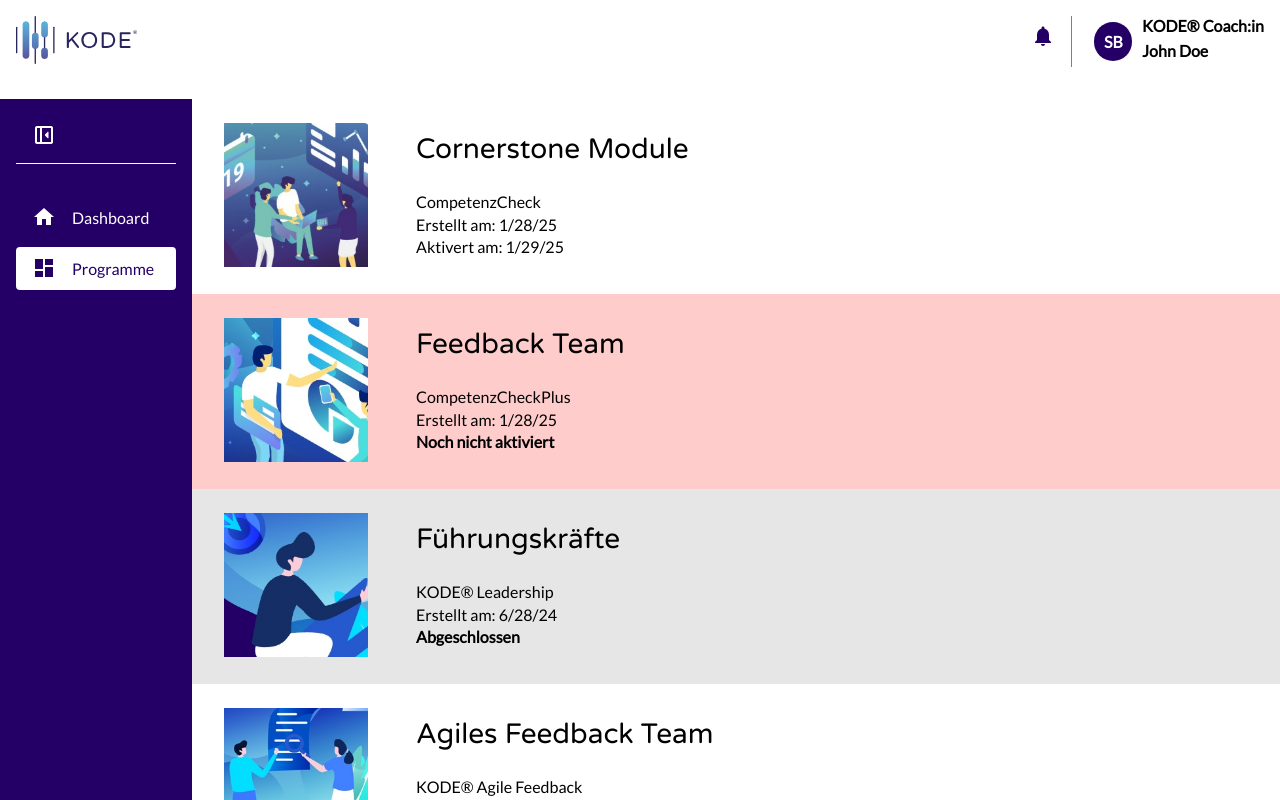
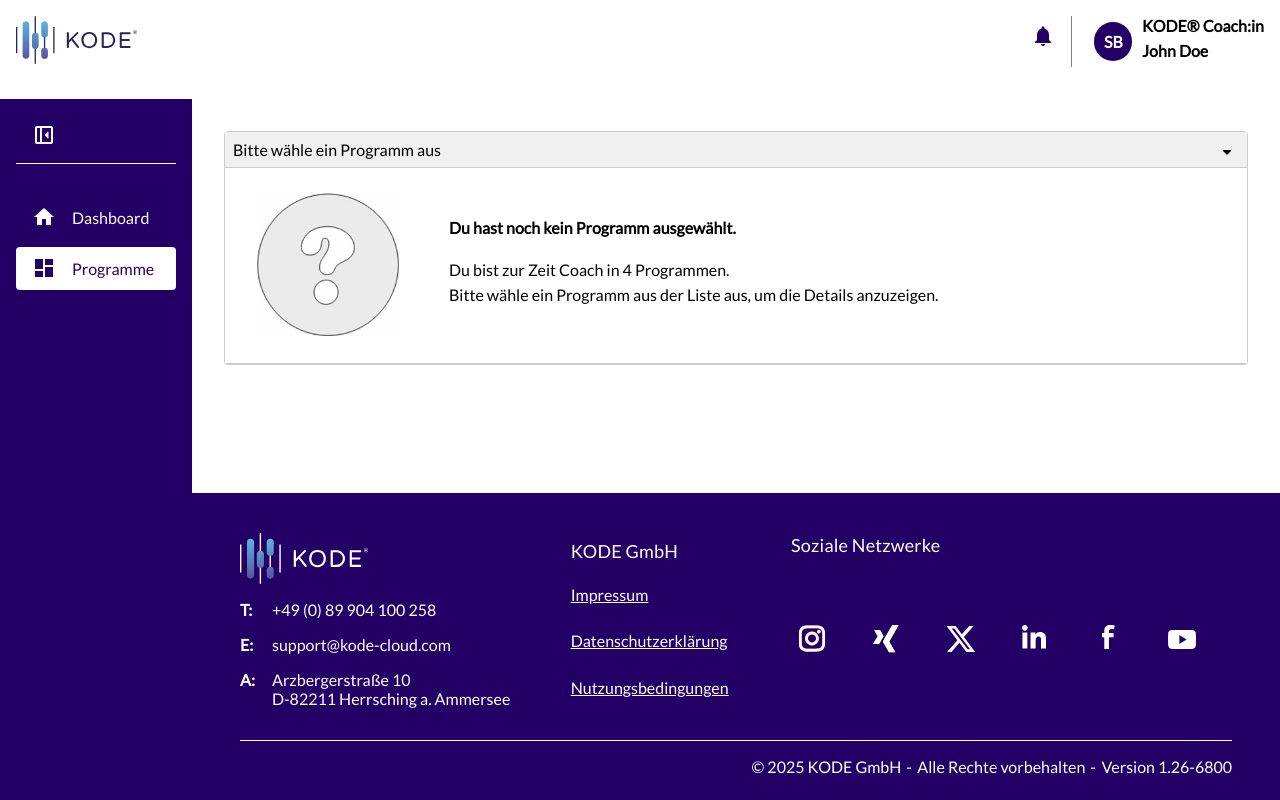
Before and after one commit to stbuhr/kode-spike, an Angular app: page /programs in a window 1280 px wide. Built offline with nearby package versions, Linux system fonts and the light colour scheme.

Commit message:
Drop down works

```diff
--- a/src/app/app.routes.ts
+++ b/src/app/app.routes.ts
@@ -3,9 +3,9 @@
 import { ProgramsComponent } from './programs/programs.component';
 
 export const routes: Routes = [
-  { path: '', redirectTo: '/dashboard', pathMatch: 'full' },
+  { path: '', redirectTo: '/programs', pathMatch: 'full' },
   // { path: 'dashboard', loadChildren: './home/home.module#HomeModule' },
   { path: 'dashboard', component: DashboardComponent },
   { path: 'programs', component: ProgramsComponent },
-  { path: '**', redirectTo: '/dashboard', pathMatch: 'full' },
+  { path: '**', redirectTo: '/programs', pathMatch: 'full' },
 ];
--- a/src/app/programs/program-list-entry/program-list-entry.component.html
+++ b/src/app/programs/program-list-entry/program-list-entry.component.html
@@ -7,20 +7,40 @@
 <div class="name">
   <h2>{{ programName() }}</h2>
 </div>
+@if (programInfo() === undefined) {
+  <div class="properties">
+    <p class="property error">Du hast noch kein Programm ausgewählt.</p>
+    <p>
+      Du bist zur Zeit Coach in
+      {{
+        countOfPrograms() == 1
+          ? "einem Programm"
+          : countOfPrograms() + " Programmen"
+      }}.<br />
+      Bitte wähle ein Programm aus der Liste aus, um die Details anzuzeigen.
+    </p>
+  </div>
+} @else {
   <div class="properties">
     <div class="property">
       {{ programTypeName() }}
     </div>
     <div class="property">
-    <span>Erstellt am:</span> {{ programStartDate() | date : "shortDate" }}
+      <span>Erstellt am:</span> {{ programStartDate() | date: "shortDate" }}
     </div>
-  @switch (programState()) { @case ('NotActivated') {
+    @switch (programState()) {
+      @case ("NotActivated") {
         <div class="property error">Noch nicht aktiviert</div>
-  } @case ('Completed') {
+      }
+      @case ("Completed") {
         <div class="property warning">Abgeschlossen</div>
-  } @default {
+      }
+      @default {
         <div class="property">
-    <span>Aktivert am:</span> {{ programActivationDate() | date : "shortDate" }}
+          <span>Aktivert am:</span>
+          {{ programActivationDate() | date: "shortDate" }}
         </div>
-  } }
+      }
+    }
   </div>
+}
--- a/src/app/programs/program-list-entry/program-list-entry.component.ts
+++ b/src/app/programs/program-list-entry/program-list-entry.component.ts
@@ -15,22 +15,23 @@
   },
 })
 export class ProgramListEntryComponent {
-  programInfo = input.required<ProgramInfo>();
+  programInfo = input<ProgramInfo>();
 
   programTypeImage = computed(() =>
-    this.getProgramTypeImageName(this.programInfo().programType),
+    this.getProgramTypeImageName(this.programInfo()?.programType),
   );
-  programName = computed(() => this.programInfo().name);
+  programName = computed(() => this.programInfo()?.name);
   programTypeName = computed(() =>
-    this.translationService.translate(this.programInfo().programType),
+    this.translationService.translate(this.programInfo()?.programType ?? ''),
   );
-  programStartDate = computed(() => this.programInfo().startDate);
-  programState = computed(() => this.programInfo().programState);
-  programActivationDate = computed(() => this.programInfo().activationDate);
+  programStartDate = computed(() => this.programInfo()?.startDate);
+  programState = computed(() => this.programInfo()?.programState);
+  programActivationDate = computed(() => this.programInfo()?.activationDate);
+  countOfPrograms = input<number>(0);
 
   constructor(private translationService: TranslationService) {}
 
-  getProgramTypeImageName(programType: ProgramType): string {
+  getProgramTypeImageName(programType: ProgramType | undefined): string {
     switch (programType) {
       case ProgramType.CompetenceCheck:
         return 'competence-check.jpg';
--- a/src/app/programs/program-list/program-list.component.html
+++ b/src/app/programs/program-list/program-list.component.html
@@ -1,7 +1,22 @@
+<div class="container">
+  <div class="list-header" (click)="toggleOpen()">
+    <span>Bitte wähle ein Programm aus</span>
+    <span class="arrow material-symbols-rounded">
+      {{ isOpen() ? "arrow_drop_up" : "arrow_drop_down" }}
+    </span>
+  </div>
   @if (programInfos().length === 0) {
     <p>Keine Programme vorhanden</p>
   } @else {
+    <isb-program-list-entry
+      (click)="toggleOpen()"
+      [programInfo]="selectedInfo()"
+      [countOfPrograms]="countOfInfos()"
+    ></isb-program-list-entry>
     @for (info of programInfos(); track info.name) {
+      <div class="drop-down-item" [class.open]="isOpen()">
         <isb-program-list-entry [programInfo]="info"></isb-program-list-entry>
+      </div>
     }
   }
+</div>
--- a/src/app/programs/program-list/program-list.component.scss
+++ b/src/app/programs/program-list/program-list.component.scss
@@ -0,0 +1,48 @@
+:host {
+  display: block;
+}
+
+.container {
+  border: 1px solid #ccc;
+  border-radius: 4px;
+}
+
+.list-header {
+  position: relative;
+  background-color: #f0f0f0;
+  border-bottom: 1px solid #ccc;
+  padding: 0.5rem;
+  cursor: pointer;
+
+  .arrow {
+    position: absolute;
+    right: 0.5rem;
+  }
+}
+
+isb-program-list-entry {
+  border-bottom: 1px solid #ccc;
+  transition: padding 0.5s;
+}
+
+.drop-down-item {
+  display: grid;
+  grid-template-rows: 0fr;
+  overflow: hidden;
+  border-bottom: none;
+  padding: 0;
+  transition: grid-template-rows 0.5s;
+
+  isb-program-list-entry {
+    border-bottom: none;
+    padding: 0;
+  }
+}
+
+.drop-down-item.open {
+  grid-template-rows: 1fr;
+}
+
+isb-program-list-entry:last-child {
+  border-bottom: none;
+}
--- a/src/app/programs/program-list/program-list.component.ts
+++ b/src/app/programs/program-list/program-list.component.ts
@@ -1,4 +1,4 @@
-import { Component, input } from '@angular/core';
+import { Component, computed, input, signal } from '@angular/core';
 import { ProgramInfo } from '../../data/program-info';
 import { ProgramListEntryComponent } from '../program-list-entry/program-list-entry.component';
 
@@ -10,4 +10,11 @@
 })
 export class ProgramListComponent {
   programInfos = input.required<ProgramInfo[]>();
+  selectedInfo = signal<ProgramInfo | undefined>(undefined);
+  isOpen = signal(false);
+  countOfInfos = computed(() => this.programInfos().length);
+
+  toggleOpen() {
+    this.isOpen.set(!this.isOpen());
+  }
 }
--- a/src/app/programs/programs.component.html
+++ b/src/app/programs/programs.component.html
@@ -1,5 +1,7 @@
-@if (loading()) {
-  <p>Daten werden geladen ...</p>
-} @else {
-  <isb-program-list [programInfos]="programInfos()"></isb-program-list>
-}
+<div class="container">
+  @if (loading()) {
+    <p>Daten werden geladen ...</p>
+  } @else {
+    <isb-program-list [programInfos]="programInfos()"></isb-program-list>
+  }
+</div>
--- a/src/app/programs/programs.component.scss
+++ b/src/app/programs/programs.component.scss
@@ -0,0 +1,11 @@
+@use "../../styles/sizes";
+
+.container {
+  padding: 0;
+}
+
+@media screen and (width >= sizes.$mobile-max-width) {
+  .container {
+    padding: 2rem;
+  }
+}
```
Lines whose indentation alone changed are shown as unchanged.
